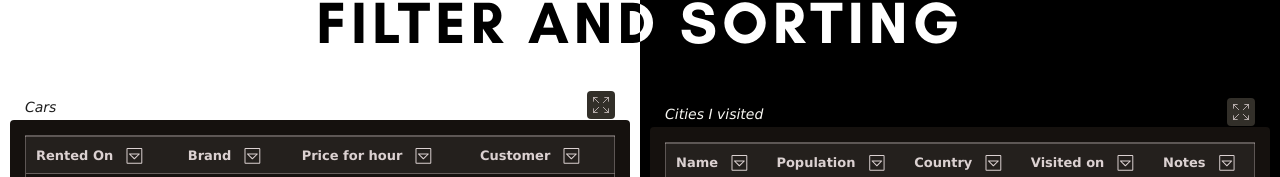
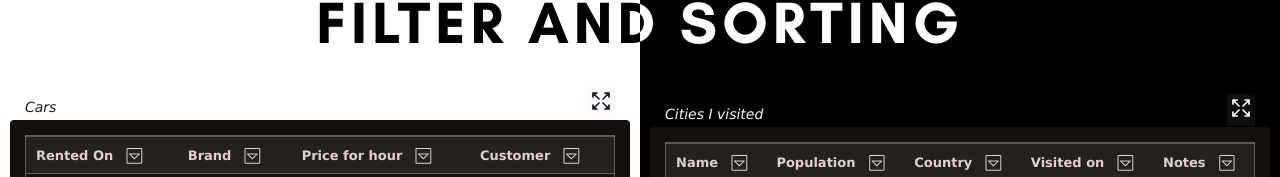
Before and after one commit to vika-v-v/table-with-filters-and-sorting, an Angular app: page / in a window 1280 px wide. Shown: the part 133-310 px from the top of the page. Built offline with nearby package versions, Linux system fonts and the light colour scheme; a web font is replaced by a local one.

Commit message:
changed icons to use theme

```diff
--- a/src/app/table/table.component.css
+++ b/src/app/table/table.component.css
@@ -79,10 +79,9 @@
   border-radius: 10px;
 }
 
-#table-actions > img {
+#table-actions > .img, svg {
   height: 1.5em;
   width: 1.5em;
-  background-color: #322f29;
   border-radius: 4px;
   padding: 2px;
 }
--- a/src/app/table/table.component.html
+++ b/src/app/table/table.component.html
@@ -10,8 +10,23 @@
     <p *ngIf="name != ''" class="name" [ngStyle]="{color: themeColors[theme].text}">{{ name }}</p>
     <div id="table-actions">
       <button *ngIf="aenderungenLoeschenAngezeigt()" (click)="aenderungenLoeschen()" class="global-button grey-text">Änderungen löschen</button>
-      <img *ngIf="!wideOpen" (click)="wideOpen = true;" src="assets/icons/arrows_out_thin_icon.svg" />
-      <img *ngIf="wideOpen" (click)="wideOpen = false;" src="assets/icons/arrows_in_thin_icon.svg" />
+
+      <div *ngIf="!wideOpen" (click)="wideOpen = true;" [ngStyle]="{background: themeColors[theme].background}">
+        <svg class="img" xmlns="http://www.w3.org/2000/svg" viewBox="0 0 24 24" width="24" height="24">
+          <path fill="none" d="M0 0h24v24H0z"></path>
+          <path [attr.stroke]="themeColors[theme].text" stroke-linecap="round" stroke-linejoin="round" stroke-width="1.7"
+                d="M16 4h4v4M14 10l6-6M8 20H4v-4M10 14l-6 6M20 16v4h-4M14 14l6 6M4 8V4h4M10 10L4 4"></path>
+        </svg>
+      </div>
+
+      <div *ngIf="wideOpen" (click)="wideOpen = false;" [ngStyle]="{background: themeColors[theme].background}">
+        <svg class="img" xmlns="http://www.w3.org/2000/svg" viewBox="0 0 24 24" width="24" height="24">
+          <path fill="none" d="M0 0h24v240z"></path>
+          <path [attr.stroke]="themeColors[theme].text" stroke-linecap="round" stroke-linejoin="round" stroke-width="1.7"
+            d="M192 104h-40V64M208 48l-56 56M64 152h40v40M48 208l56-56M152 192v-40h40M208 208l-56-56M104 64v40H64M48 48l56 56"></path>
+        </svg>
+      </div>
+
     </div>
   </div>
 
```
